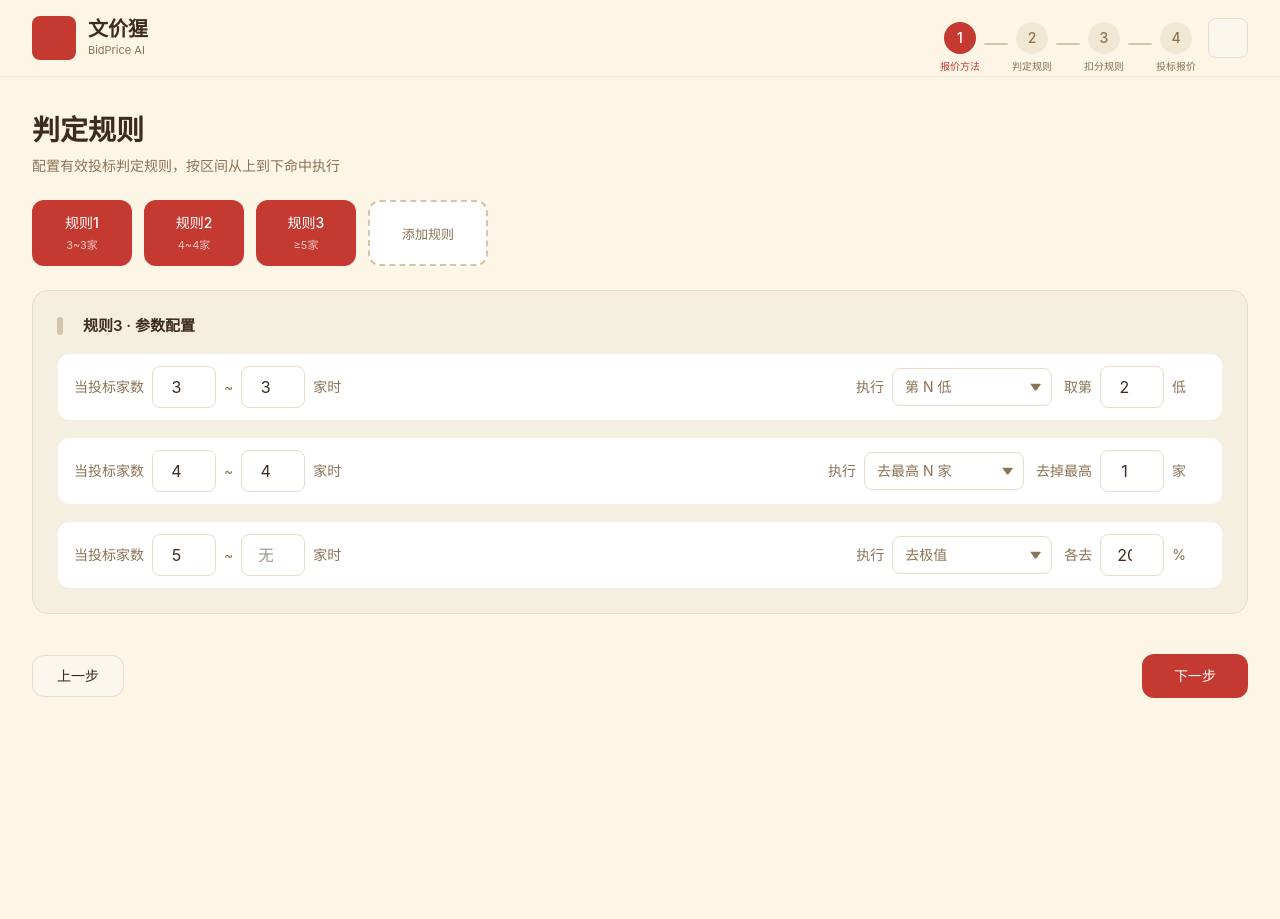
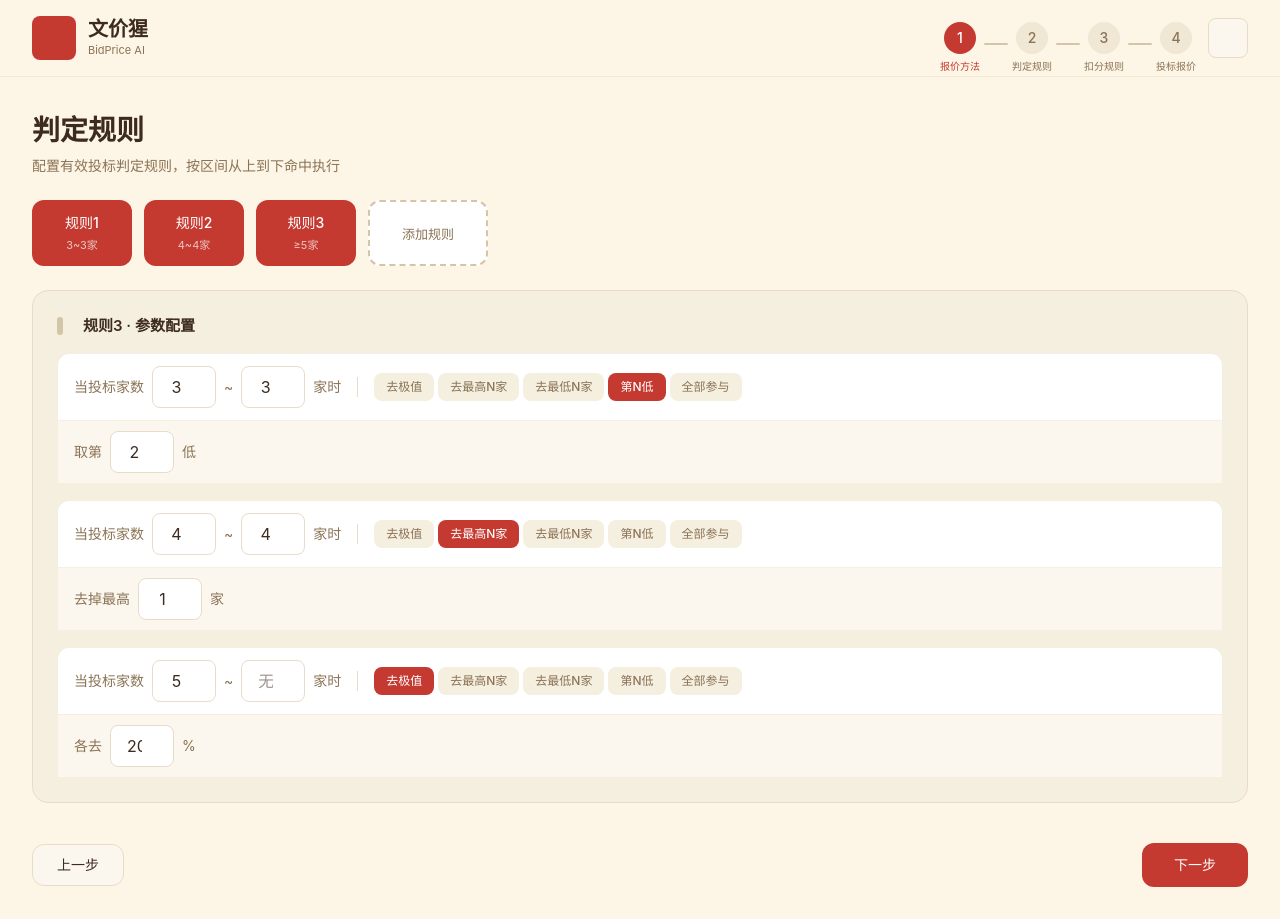
Before and after one commit to sikenali/bid-quotation, a React (Vite) app: page /step-2 in a window 1280 px wide. Before the commit the page ends 800 px from the top, so only its background shows below. Built offline with nearby package versions, Linux system fonts and the light colour scheme.

Commit message:
feat: 规则行移除下拉框，改用动作类型按钮组，参数移入子行展示

```diff
--- a/src/components/RuleManager.tsx
+++ b/src/components/RuleManager.tsx
@@ -1,21 +1,20 @@
 import React from 'react';
 import { useConfigStore } from '../stores/configStore';
 import { ValidRule, TrimAction } from '../types';
-import CustomSelect from './CustomSelect';
 
-const ACTION_LABELS: Record<TrimAction, string> = {
-  trim_percent: '去极值',
-  remove_highest_n: '去最高 N 家',
-  remove_lowest_n: '去最低 N 家',
-  nth_lowest: '第 N 低',
-  direct: '全部参与',
-};
+const ACTIONS: { value: TrimAction; label: string }[] = [
+  { value: 'trim_percent', label: '去极值' },
+  { value: 'remove_highest_n', label: '去最高N家' },
+  { value: 'remove_lowest_n', label: '去最低N家' },
+  { value: 'nth_lowest', label: '第N低' },
+  { value: 'direct', label: '全部参与' },
+];
 
 export default function RuleManager() {
   const { validRules, addValidRule, removeValidRule, updateValidRule, theme } = useConfigStore();
   const isDark = theme === 'dark';
 
-  const addNewRule = (action: TrimAction) => {
+  const addNewRule = () => {
     const { validRules } = useConfigStore.getState();
     let nextMin = 5;
     for (const r of validRules) {
@@ -26,17 +25,14 @@ export default function RuleManager() {
       id: crypto.randomUUID(),
       minCount: nextMin,
       maxCount: -1,
-      action,
-      params: action === 'trim_percent' ? { trimPercent: 20 } :
-              action === 'remove_highest_n' ? { removeN: 1 } :
-              action === 'nth_lowest' ? { nth: 2 } : {},
+      action: 'trim_percent',
+      params: { trimPercent: 20 },
     };
     addValidRule(newRule);
   };
 
   return (
     <div className="space-y-6">
-      {/* 规则标签横排 */}
       <div className="flex flex-wrap gap-3">
         {validRules.map((rule, index) => (
           <div
@@ -50,7 +46,7 @@ export default function RuleManager() {
           </div>
         ))}
         <button
-          onClick={() => addNewRule('trim_percent')}
+          onClick={addNewRule}
           className={`min-w-[120px] py-3 px-4 border-2 border-dashed rounded-xl flex flex-col items-center justify-center gap-1 cursor-pointer transition-all ${
             isDark
               ? 'border-[#3A3A3A] text-[#A89880] hover:border-[#C43A31] hover:text-[#C43A31] bg-[#1A1A1A]'
@@ -62,7 +58,6 @@ export default function RuleManager() {
         </button>
       </div>
 
-      {/* 规则参数区 */}
       <div className={`rounded-2xl p-6 space-y-4 border ${isDark ? 'bg-[#2A2A2A] border-[#3A3A3A]' : 'bg-[#F5EFE0] border-[#E8DCC8]'}`}>
         <div className="flex items-center gap-5">
           <div className={`w-1.5 h-4.5 rounded-[3px] flex-shrink-0 ${isDark ? 'bg-[#A89880]' : 'bg-[#D4C4A8]'}`} />
@@ -101,8 +96,10 @@ function RuleRow({
   onRemove: () => void;
 }) {
   return (
-    <div className={`flex items-center gap-3 px-4 py-3 rounded-xl border ${isDark ? 'bg-[#1A1A1A] border-[#3A3A3A]' : 'bg-white border-[#E8DCC8]/50'}`}>
-      <div className="flex items-center gap-2 flex-1 flex-wrap">
+    <div className={`rounded-xl border ${isDark ? 'bg-[#1A1A1A] border-[#3A3A3A]' : 'bg-white border-[#E8DCC8]/50'}`}>
+      {/* 第一行：家数区间 + 动作选择 */}
+      <div className="flex items-center gap-4 px-4 py-3 flex-wrap">
+        <div className="flex items-center gap-2">
           <span className={`text-sm ${isDark ? 'text-[#A89880]' : 'text-text-secondary'}`}>当投标家数</span>
           <input
             type="number"
@@ -121,19 +118,51 @@ function RuleRow({
           <span className={`text-sm ${isDark ? 'text-[#A89880]' : 'text-text-secondary'}`}>家时</span>
         </div>
 
-      <div className="flex items-center gap-2 flex-wrap">
-        <span className={`text-sm ${isDark ? 'text-[#A89880]' : 'text-text-secondary'}`}>执行</span>
-        <CustomSelect
-          options={Object.entries(ACTION_LABELS).map(([k, v]) => ({ value: k, label: v }))}
-          value={rule.action}
-          onChange={(v) => onUpdate({ action: v as TrimAction })}
-          isDark={isDark}
-          className="flex-shrink-0 w-[160px]"
-        />
+        <div className={`h-5 w-px ${isDark ? 'bg-[#3A3A3A]' : 'bg-[#E8DCC8]'}`} />
+
+        <div className="flex items-center gap-1">
+          {ACTIONS.map((a) => (
+            <button
+              key={a.value}
+              onClick={() => {
+                const baseParams: Record<string, Record<string, number>> = {
+                  trim_percent: { trimPercent: 20 },
+                  remove_highest_n: { removeN: 1 },
+                  remove_lowest_n: { removeN: 1 },
+                  nth_lowest: { nth: 2 },
+                };
+                onUpdate({
+                  action: a.value,
+                  params: rule.action === a.value ? rule.params : (baseParams[a.value] ?? {}),
+                });
+              }}
+              className={`px-3 py-1.5 rounded-lg text-xs font-medium transition-all ${
+                rule.action === a.value
+                  ? 'bg-[#C43A31] text-white'
+                  : isDark
+                    ? 'bg-[#2A2A2A] text-[#A89880] hover:text-white'
+                    : 'bg-[#F5EFE0] text-text-secondary hover:text-text'
+              }`}
+            >
+              {a.label}
+            </button>
+          ))}
         </div>
 
+        <div className="ml-auto">
+          <button
+            onClick={onRemove}
+            className={`p-2 rounded-lg transition-colors ${isDark ? 'text-[#A89880] hover:text-[#C43A31] hover:bg-[#2A2A2A]' : 'text-text-secondary hover:text-[#C43A31] hover:bg-[#FFF0ED]'}`}
+            aria-label="删除规则"
+          >
+            <i className="ri-close-line text-base"></i>
+          </button>
+        </div>
+      </div>
+
+      {/* 第二行：动作参数 */}
       {rule.action === 'trim_percent' && (
-        <div className="flex items-center gap-2">
+        <div className={`flex items-center gap-2 px-4 py-2.5 border-t ${isDark ? 'border-[#3A3A3A] bg-[#2A2A2A]/50' : 'border-[#F5EFE0] bg-[#FBF7EF]'}`}>
           <span className={`text-sm ${isDark ? 'text-[#A89880]' : 'text-text-secondary'}`}>各去</span>
           <input
             type="number"
@@ -144,9 +173,8 @@ function RuleRow({
           <span className={`text-sm ${isDark ? 'text-[#A89880]' : 'text-text-secondary'}`}>%</span>
         </div>
       )}
-
       {rule.action === 'remove_highest_n' && (
-        <div className="flex items-center gap-2">
+        <div className={`flex items-center gap-2 px-4 py-2.5 border-t ${isDark ? 'border-[#3A3A3A] bg-[#2A2A2A]/50' : 'border-[#F5EFE0] bg-[#FBF7EF]'}`}>
           <span className={`text-sm ${isDark ? 'text-[#A89880]' : 'text-text-secondary'}`}>去掉最高</span>
           <input
             type="number"
@@ -157,9 +185,20 @@ function RuleRow({
           <span className={`text-sm ${isDark ? 'text-[#A89880]' : 'text-text-secondary'}`}>家</span>
         </div>
       )}
-
+      {rule.action === 'remove_lowest_n' && (
+        <div className={`flex items-center gap-2 px-4 py-2.5 border-t ${isDark ? 'border-[#3A3A3A] bg-[#2A2A2A]/50' : 'border-[#F5EFE0] bg-[#FBF7EF]'}`}>
+          <span className={`text-sm ${isDark ? 'text-[#A89880]' : 'text-text-secondary'}`}>去掉最低</span>
+          <input
+            type="number"
+            value={rule.params.removeN ?? 1}
+            onChange={(e) => onUpdate({ params: { ...rule.params, removeN: parseInt(e.target.value) || 0 } })}
+            className={`input-field w-16 text-center ${isDark ? 'bg-[#1A1A1A] border-[#3A3A3A] text-[#E8E0D0]' : ''}`}
+          />
+          <span className={`text-sm ${isDark ? 'text-[#A89880]' : 'text-text-secondary'}`}>家</span>
+        </div>
+      )}
       {rule.action === 'nth_lowest' && (
-        <div className="flex items-center gap-2">
+        <div className={`flex items-center gap-2 px-4 py-2.5 border-t ${isDark ? 'border-[#3A3A3A] bg-[#2A2A2A]/50' : 'border-[#F5EFE0] bg-[#FBF7EF]'}`}>
           <span className={`text-sm ${isDark ? 'text-[#A89880]' : 'text-text-secondary'}`}>取第</span>
           <input
             type="number"
@@ -170,14 +209,6 @@ function RuleRow({
           <span className={`text-sm ${isDark ? 'text-[#A89880]' : 'text-text-secondary'}`}>低</span>
         </div>
       )}
-
-      <button
-        onClick={onRemove}
-        className={`ml-2 transition-colors ${isDark ? 'text-[#A89880] hover:text-[#C43A31]' : 'text-text-secondary hover:text-[#C43A31]'}`}
-        aria-label="删除规则"
-      >
-        <i className="ri-close-line text-lg"></i>
-      </button>
     </div>
   );
 }
```
Lines whose indentation alone changed are shown as unchanged.
